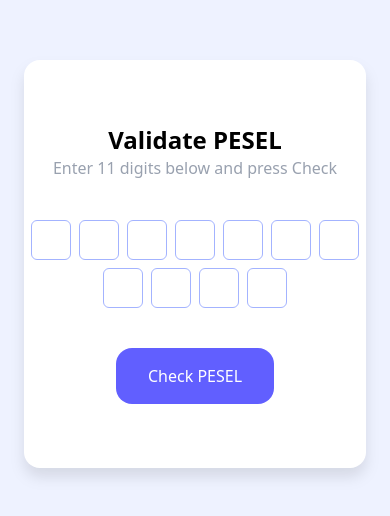
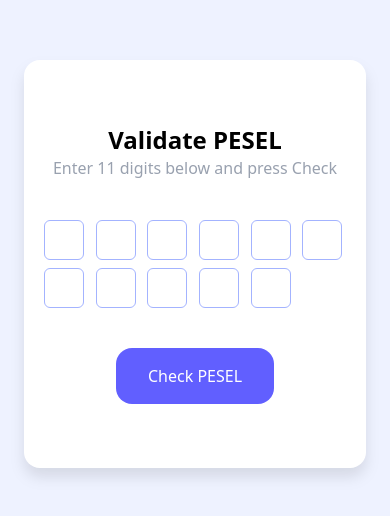
Before and after one commit to KadeoPL/pesel-validator, a React (Vite) app: page / in a window 390 px wide. Shown: the part 158-674 px from the top of the page. Built offline with nearby package versions, Linux system fonts and the light colour scheme.

Commit message:
improve PESEL input layout for mobile and desktop

```diff
--- a/src/App.tsx
+++ b/src/App.tsx
@@ -16,7 +16,7 @@ function App() {
 
   return (
     <main className="w-svw h-svh bg-indigo-50 flex items-center justify-center px-6">
-      <div className="w-full md:w-2/3 bg-white flex flex-col justify-center py-16 rounded-2xl drop-shadow-xl">
+      <div className="w-full md:w-2/3 max-w-[800px] bg-white flex flex-col py-16 px-5 sm:px-10 rounded-2xl drop-shadow-xl">
         <h1 className="text-center text-2xl font-semibold">Validate PESEL</h1>
         <h3 className="text-center text-gray-400 mb-10">
           Enter 11 digits below and press <span>Check</span>
--- a/src/components/PeselForm.tsx
+++ b/src/components/PeselForm.tsx
@@ -40,12 +40,12 @@ export default function PeselForm({ onSubmit }: PeselFormProps) {
   }
 
   return (
-    <div className="w-full">
-      <div className="flex flex-wrap justify-center gap-2 sm:gap-3">
+    <div>
+      <div className="grid grid-cols-6 sm:grid-cols-11  gap-2 sm:gap-3 justify-center ">
         {peselDigits.map((digit, index) => (
-          <div key={index}>
           <input
-              className="w-10 h-10 sm:w-12 sm:h-12 text-center border border-indigo-300 rounded-md md:font-text-lg lg:text-2xl focus:outline-2 focus:outline-offset-2 focus:outline-indigo-500"
+            key={index}
+            className="w-10 xl:w-12 aspect-square text-center border border-indigo-300 rounded-md md:font-text-lg lg:text-2xl focus:outline-2 focus:outline-offset-2 focus:outline-indigo-500"
             type="text"
             maxLength={1}
             value={digit}
@@ -54,7 +54,6 @@ export default function PeselForm({ onSubmit }: PeselFormProps) {
             }}
             onChange={(e) => handleChange(e, index)}
           />
-          </div>
         ))}
       </div>
       <div className="w-full flex justify-center mt-10">
```
Lines whose indentation alone changed are shown as unchanged.
